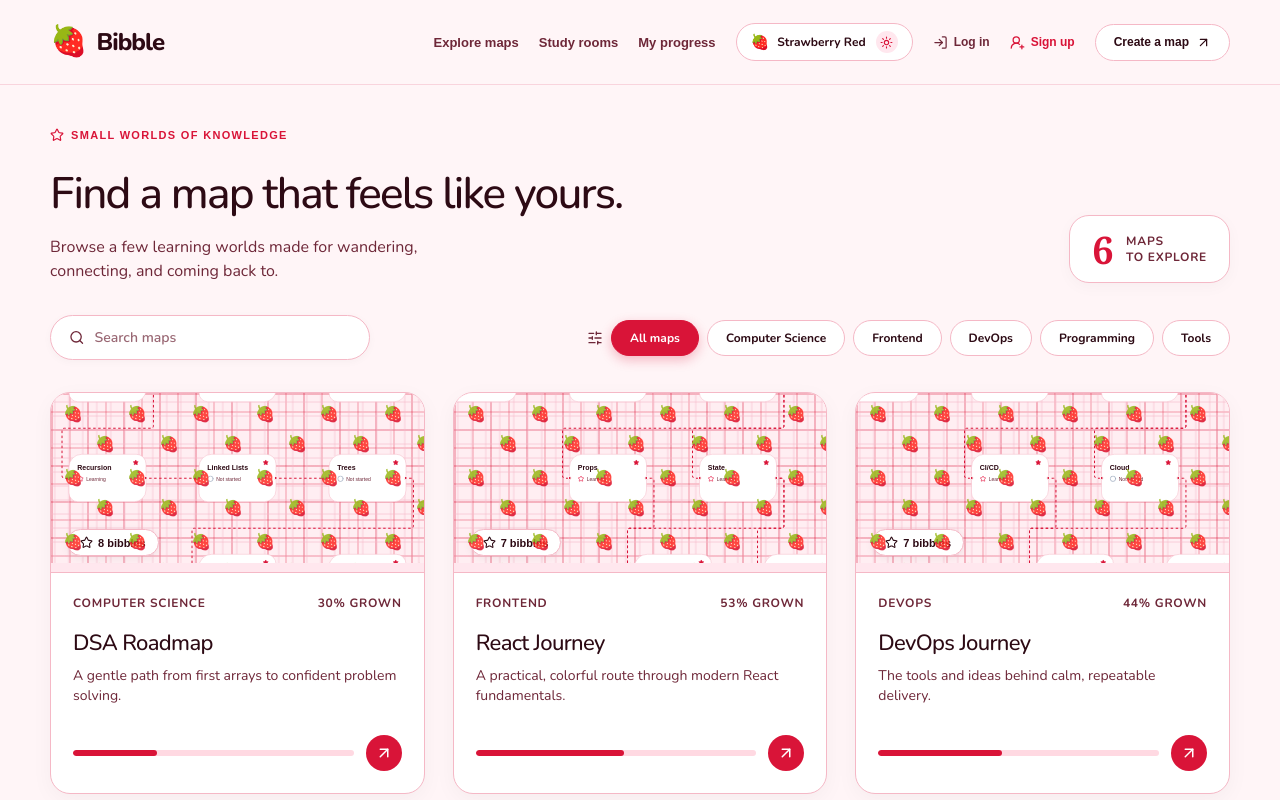
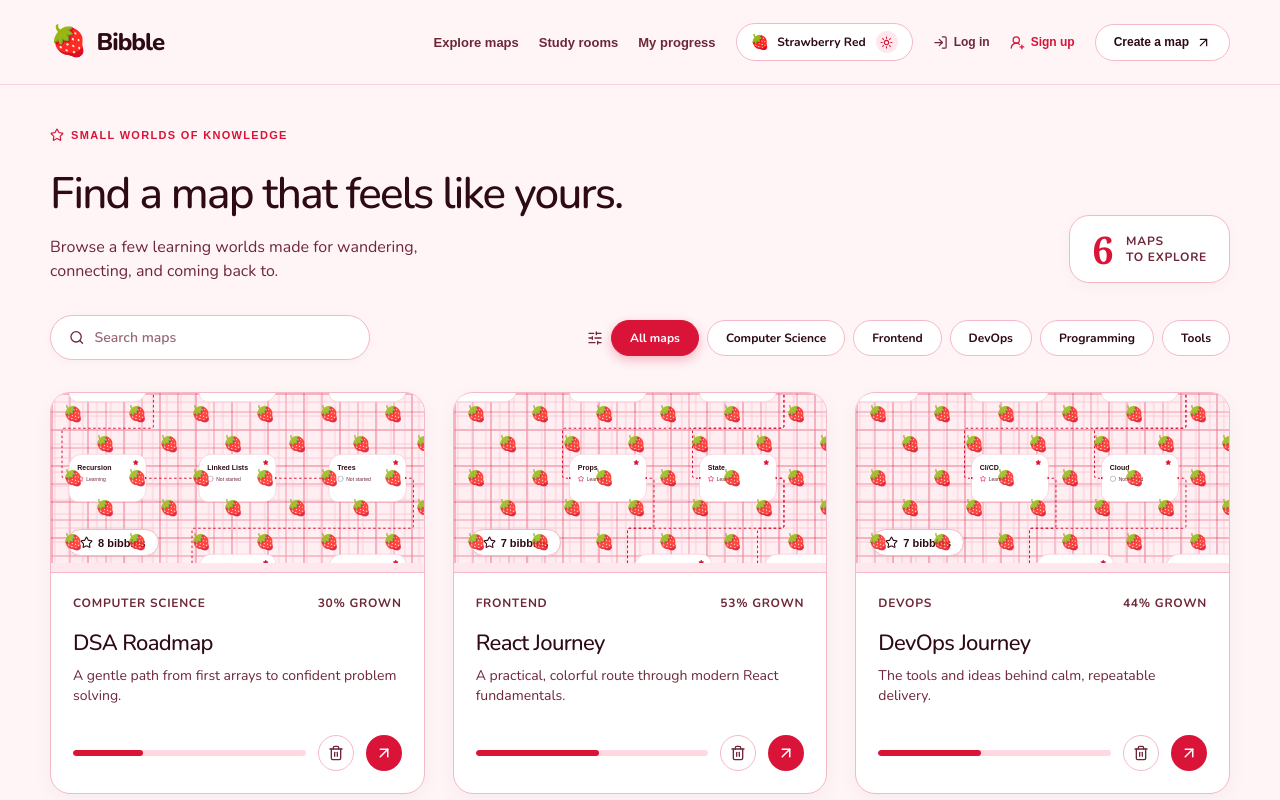
Before and after one commit to Anshuu2004/bibble, a Next.js app: page /explore in a window 1280 px wide. Shown: the top 800 px of the page. Built offline with nearby package versions, Linux system fonts and the light colour scheme.

Commit message:
feat: add delete option for all maps

```diff
--- a/app/explore/page.tsx
+++ b/app/explore/page.tsx
@@ -12,22 +12,27 @@ import { useMemo, useState } from "react";
 export default function ExplorePage() {
   const [query, setQuery] = useState("");
   const [category, setCategory] = useState("All maps");
-  // Read user-saved map overrides from localStorage
-  const [storedMaps] = useLocalStorage<LearningMap[]>("bibble-maps", []);
+  // Read user-saved/custom maps and the IDs of system maps the user removed.
+  const [storedMaps, setStoredMaps] = useLocalStorage<LearningMap[]>("bibble-maps", []);
+  const [deletedMapIds, setDeletedMapIds] = useLocalStorage<string[]>("bibble-deleted-maps", []);
 
-  // Merge: stored maps override matching sample maps, and user-created maps are appended.
+  // Merge: stored maps override matching sample maps, user-created maps are appended,
+  // and system maps the user deleted are left out entirely (even if an override exists).
   const allMaps = useMemo(() => {
-    const merged = sampleMaps.map((sample) => {
-      const saved = storedMaps.find((m) => m.id === sample.id);
-      return saved ?? sample;
-    });
+    const merged = sampleMaps
+      .filter((sample) => !deletedMapIds.includes(sample.id))
+      .map((sample) => {
+        const saved = storedMaps.find((m) => m.id === sample.id);
+        return saved ?? sample;
+      });
     for (const stored of storedMaps) {
+      if (deletedMapIds.includes(stored.id)) continue;
       if (!merged.some((m) => m.id === stored.id)) {
         merged.push(stored);
       }
     }
     return merged;
-  }, [storedMaps]);
+  }, [storedMaps, deletedMapIds]);
 
   const maps = useMemo(
     () => allMaps.filter(
@@ -37,6 +42,17 @@ export default function ExplorePage() {
     ),
     [allMaps, category, query],
   );
+
+  // System maps are hidden via an ID list; user-created maps are removed from storage.
+  const handleDeleteMap = (mapId: string) => {
+    if (sampleMaps.some((map) => map.id === mapId)) {
+      setDeletedMapIds((currentIds) =>
+        currentIds.includes(mapId) ? currentIds : [...currentIds, mapId],
+      );
+      return;
+    }
+    setStoredMaps((currentMaps) => currentMaps.filter((map) => map.id !== mapId));
+  };
 
   return (
     <main className="app-page">
@@ -62,7 +78,13 @@ export default function ExplorePage() {
         </div>
       </section>
       <section className="map-grid">
-        {maps.map((map) => <MapCard key={map.id} map={map} />)}
+        {maps.map((map) => (
+          <MapCard
+            key={map.id}
+            map={map}
+            onDelete={handleDeleteMap}
+          />
+        ))}
       </section>
       {maps.length === 0 && (
         <div className="empty-state">
--- a/app/globals.css
+++ b/app/globals.css
@@ -1617,6 +1617,111 @@ html.dark .preview-window-line {
 .tiny-progress { flex: 1; min-width: 0; height: 6px; overflow: hidden; border-radius: 99px; background: var(--brand-soft); }
 .tiny-progress span { display: block; max-width: 100%; height: 100%; border-radius: inherit; background: var(--primary); transition: width 0.35s ease; }
 .round-link { width: 36px; height: 36px; display: grid; place-items: center; border-radius: 50%; color: #fff; background: var(--primary); flex-shrink: 0; }
+.map-delete-btn {
+  width: 36px;
+  height: 36px;
+  display: grid;
+  place-items: center;
+  border-radius: 50%;
+  border: 1px solid var(--border);
+  background: var(--card);
+  color: var(--muted);
+  cursor: pointer;
+  transition: all 0.2s ease;
+  flex-shrink: 0;
+}
+.map-delete-btn:hover {
+  border-color: var(--destructive);
+  color: var(--destructive);
+  background: color-mix(in srgb, var(--destructive) 12%, transparent);
+  transform: translateY(-1px);
+}
+.map-delete-btn:focus-visible {
+  outline: 3px solid var(--destructive);
+  outline-offset: 3px;
+}
+
+/* Confirmation Dialog */
+.dialog-overlay {
+  position: fixed;
+  inset: 0;
+  z-index: 1000;
+  display: flex;
+  align-items: center;
+  justify-content: center;
+  background: rgba(0, 0, 0, 0.5);
+  backdrop-filter: blur(4px);
+  -webkit-backdrop-filter: blur(4px);
+  padding: 20px;
+  animation: fadeIn 0.15s ease;
+}
+@keyframes fadeIn {
+  from { opacity: 0; }
+  to { opacity: 1; }
+}
+.dialog-content {
+  background: var(--card);
+  border: 1px solid var(--border);
+  border-radius: 20px;
+  padding: 32px;
+  max-width: 400px;
+  width: 100%;
+  box-shadow: var(--shadow-elevated);
+  animation: slideUp 0.2s ease;
+}
+@keyframes slideUp {
+  from { opacity: 0; transform: translateY(10px); }
+  to { opacity: 1; transform: translateY(0); }
+}
+.dialog-content h3 {
+  margin: 0 0 12px;
+  font-size: 20px;
+  font-weight: 500;
+  color: var(--foreground);
+  letter-spacing: -0.03em;
+}
+.dialog-content p {
+  margin: 0 0 24px;
+  color: var(--muted);
+  font-size: 15px;
+  line-height: 1.5;
+}
+.dialog-actions {
+  display: flex;
+  gap: 12px;
+  justify-content: flex-end;
+}
+.dialog-cancel-btn,
+.dialog-delete-btn {
+  padding: 10px 20px;
+  border-radius: 99px;
+  font: 700 13px var(--font-body), sans-serif;
+  cursor: pointer;
+  transition: all 0.2s ease;
+}
+.dialog-cancel-btn {
+  border: 1.5px solid var(--border);
+  background: var(--card);
+  color: var(--foreground);
+}
+.dialog-cancel-btn:hover {
+  border-color: var(--primary);
+  color: var(--primary);
+  background: var(--surface-soft);
+}
+.dialog-delete-btn {
+  border: 1.5px solid var(--destructive);
+  background: var(--destructive);
+  color: #fff;
+}
+.dialog-delete-btn:hover {
+  filter: brightness(1.08);
+}
+.dialog-cancel-btn:focus-visible,
+.dialog-delete-btn:focus-visible {
+  outline: 3px solid var(--ring);
+  outline-offset: 3px;
+}
 
 /* Interactive Flow Canvas (/map/[id]) */
 .map-page { height: 100vh; height: 100dvh; display: flex; flex-direction: column; overflow: hidden; background: var(--background); }
@@ -1897,6 +2002,9 @@ html[data-theme="strawberry-lemonade"] .cozy-wallpaper-pattern::before {
   .map-grid { grid-template-columns: repeat(2, 1fr); }
   .room-layout { grid-template-columns: 1fr; }
   .showcase-section { grid-template-columns: 1fr; gap: 40px; }
+  .dialog-content { padding: 24px; }
+  .dialog-actions { flex-direction: column; }
+  .dialog-cancel-btn, .dialog-delete-btn { width: 100%; }
 }
 
 @media (max-width: 560px) {
--- a/app/map/[id]/edit/page.tsx
+++ b/app/map/[id]/edit/page.tsx
@@ -11,8 +11,12 @@ import { useParams } from "next/navigation";
 
 export default function EditMapPage() {
   const { id } = useParams<{ id: string }>();
-  const [storedMaps, , hydrated] = useLocalStorage<LearningMap[]>("bibble-maps", []);
-  const map = storedMaps.find((storedMap) => storedMap.id === id) ?? getMapById(id);
+  const [storedMaps, , storedHydrated] = useLocalStorage<LearningMap[]>("bibble-maps", []);
+  const [deletedMapIds, , deletedHydrated] = useLocalStorage<string[]>("bibble-deleted-maps", []);
+  const hydrated = storedHydrated && deletedHydrated;
+  const map = deletedMapIds.includes(id)
+    ? undefined
+    : storedMaps.find((storedMap) => storedMap.id === id) ?? getMapById(id);
 
   if (!hydrated) {
     return (
--- a/app/map/[id]/map-page-client.tsx
+++ b/app/map/[id]/map-page-client.tsx
@@ -11,13 +11,16 @@ import { useMemo } from "react";
 
 export function MapPageClient() {
   const { id } = useParams<{ id: string }>();
-  const [storedMaps, , hydrated] = useLocalStorage<LearningMap[]>("bibble-maps", []);
+  const [storedMaps, , storedHydrated] = useLocalStorage<LearningMap[]>("bibble-maps", []);
+  const [deletedMapIds, , deletedHydrated] = useLocalStorage<string[]>("bibble-deleted-maps", []);
+  const hydrated = storedHydrated && deletedHydrated;
 
   const map = useMemo(() => {
+    if (deletedMapIds.includes(id)) return null;
     return storedMaps.find((storedMap) => storedMap.id === id)
       ?? sampleMaps.find((sampleMap) => sampleMap.id === id)
       ?? null;
-  }, [storedMaps, id]);
+  }, [storedMaps, deletedMapIds, id]);
 
   if (!hydrated) {
     return (
--- a/components/explore/map-card.tsx
+++ b/components/explore/map-card.tsx
@@ -1,13 +1,108 @@
+"use client";
+
 import { MapPreview } from "@/components/map/map-preview";
 import { getMapProgress } from "@/data/sample-maps";
 import type { LearningMap } from "@/types/map";
-import { ArrowUpRight, Star } from "lucide-react";
+import { ArrowUpRight, Star, Trash2 } from "lucide-react";
 import Link from "next/link";
+import { useEffect, useId, useRef, useState } from "react";
 
-export function MapCard({ map }: { map: LearningMap }) {
+interface MapCardProps {
+  map: LearningMap;
+  onDelete: (mapId: string) => void;
+}
+
+export function MapCard({ map, onDelete }: MapCardProps) {
   const progress = getMapProgress(map);
-  return <article className="map-card">
-    <div className="map-card-preview"><MapPreview map={map} compact /><span className="map-card-count"><Star size={13} /> {map.bibbles.length} bibbles</span></div>
-    <div className="map-card-body"><div className="map-card-meta"><span>{map.category}</span><span>{progress}% grown</span></div><h2>{map.title}</h2><p>{map.description}</p><div className="map-card-footer"><div className="tiny-progress" role="progressbar" aria-valuemin={0} aria-valuemax={100} aria-valuenow={progress} aria-label={`${map.title} progress`}><span style={{ width: `${Math.min(100, Math.max(0, progress))}%` }} /></div><Link href={`/map/${map.id}`} className="round-link" aria-label={`Explore ${map.title}`}><ArrowUpRight size={18} /></Link></div></div>
-  </article>;
+  const [showDeleteDialog, setShowDeleteDialog] = useState(false);
+  const cancelRef = useRef<HTMLButtonElement>(null);
+  const titleId = useId();
+
+  useEffect(() => {
+    if (!showDeleteDialog) return;
+
+    cancelRef.current?.focus();
+
+    function handleKeyDown(event: KeyboardEvent) {
+      if (event.key === "Escape") setShowDeleteDialog(false);
+    }
+
+    document.addEventListener("keydown", handleKeyDown);
+    return () => document.removeEventListener("keydown", handleKeyDown);
+  }, [showDeleteDialog]);
+
+  const handleConfirmDelete = () => {
+    onDelete(map.id);
+    setShowDeleteDialog(false);
+  };
+
+  return (
+    <>
+      <article className="map-card">
+        <div className="map-card-preview">
+          <MapPreview map={map} compact />
+          <span className="map-card-count">
+            <Star size={13} /> {map.bibbles.length} bibbles
+          </span>
+        </div>
+        <div className="map-card-body">
+          <div className="map-card-meta">
+            <span>{map.category}</span>
+            <span>{progress}% grown</span>
+          </div>
+          <h2>{map.title}</h2>
+          <p>{map.description}</p>
+          <div className="map-card-footer">
+            <div className="tiny-progress" role="progressbar" aria-valuemin={0} aria-valuemax={100} aria-valuenow={progress} aria-label={`${map.title} progress`}>
+              <span style={{ width: `${Math.min(100, Math.max(0, progress))}%` }} />
+            </div>
+            <button
+              type="button"
+              className="map-delete-btn"
+              onClick={() => setShowDeleteDialog(true)}
+              aria-label={`Delete ${map.title}`}
+              title="Delete this map"
+            >
+              <Trash2 size={16} />
+            </button>
+            <Link href={`/map/${map.id}`} className="round-link" aria-label={`Explore ${map.title}`}>
+              <ArrowUpRight size={18} />
+            </Link>
+          </div>
+        </div>
+      </article>
+
+      {showDeleteDialog && (
+        <div className="dialog-overlay" onClick={() => setShowDeleteDialog(false)}>
+          <div
+            className="dialog-content"
+            role="dialog"
+            aria-modal="true"
+            aria-labelledby={titleId}
+            onClick={(event) => event.stopPropagation()}
+          >
+            <h3 id={titleId}>Delete this map?</h3>
+            <p>Are you sure you want to delete &quot;{map.title}&quot;? This action cannot be undone.</p>
+            <div className="dialog-actions">
+              <button
+                ref={cancelRef}
+                type="button"
+                className="dialog-cancel-btn"
+                onClick={() => setShowDeleteDialog(false)}
+              >
+                Cancel
+              </button>
+              <button
+                type="button"
+                className="dialog-delete-btn"
+                onClick={handleConfirmDelete}
+              >
+                Delete
+              </button>
+            </div>
+          </div>
+        </div>
+      )}
+    </>
+  );
 }
```
